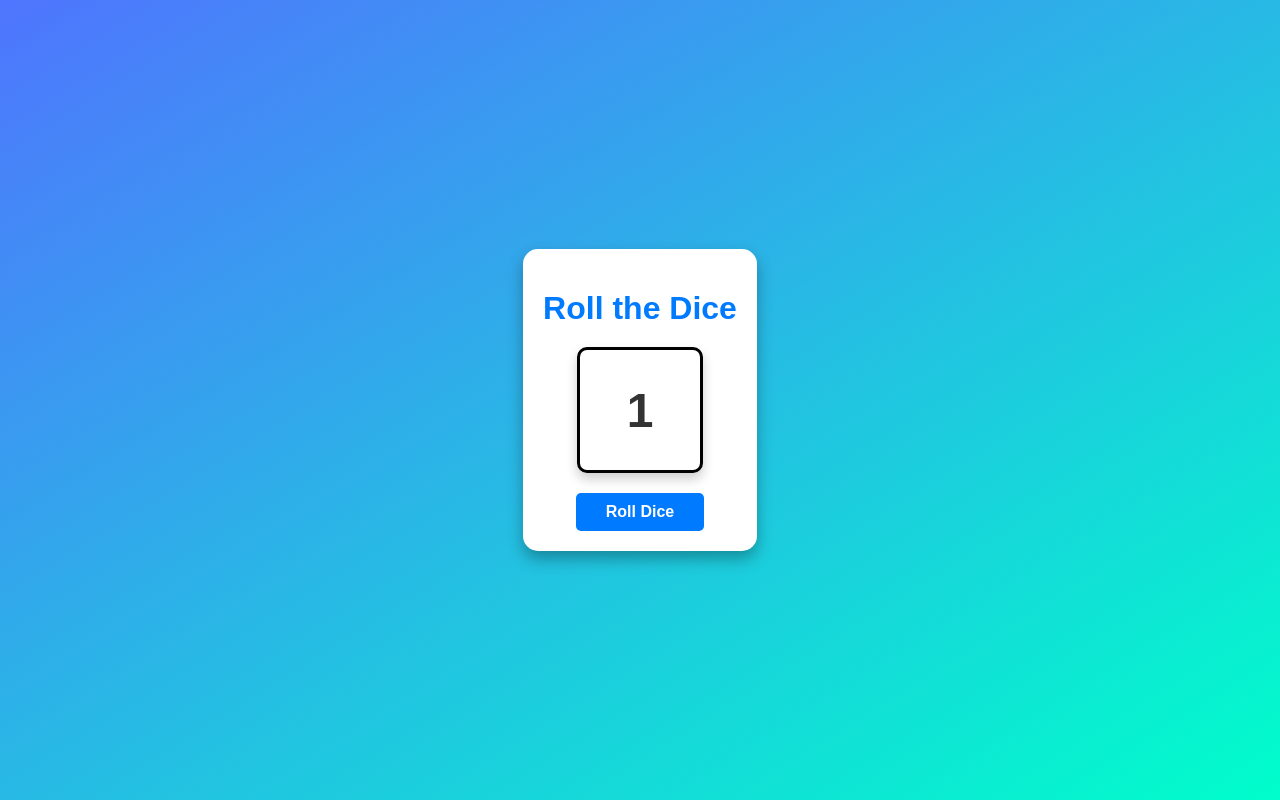
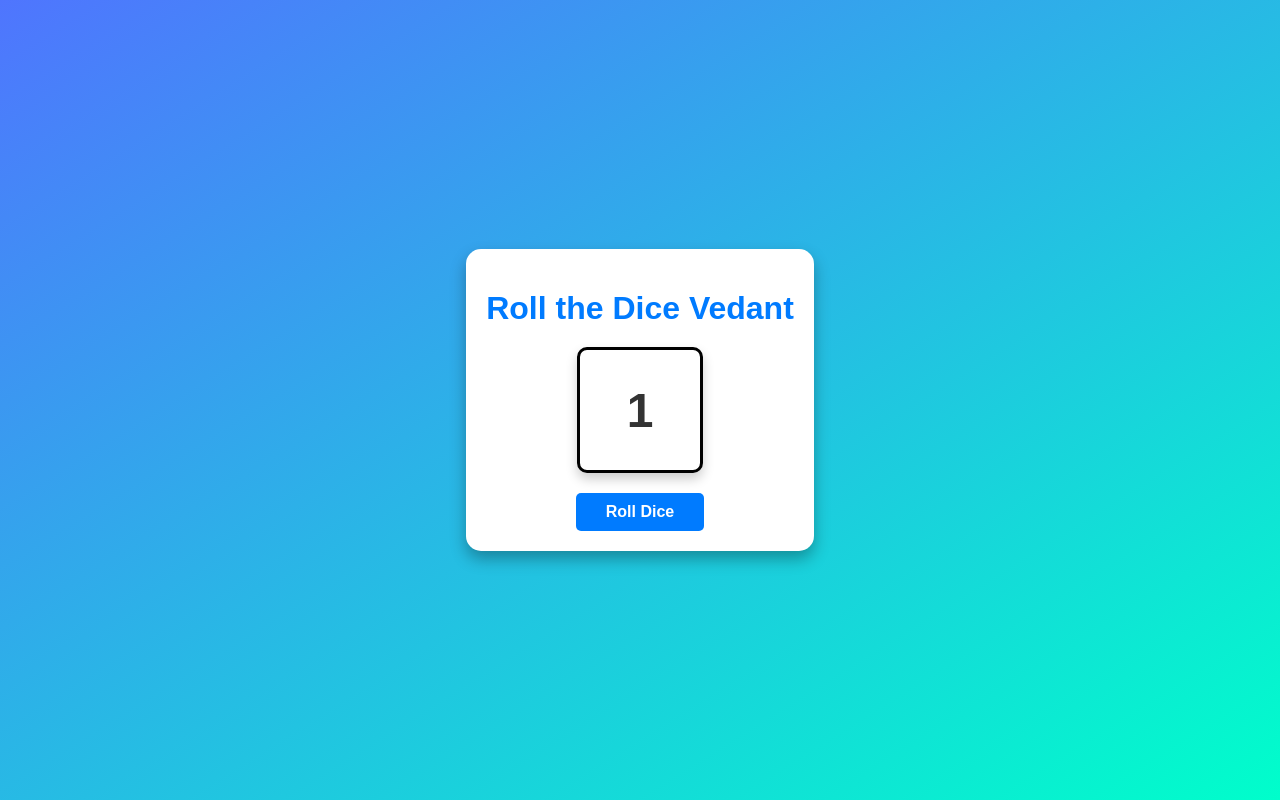
Before and after one commit to VedantDagade/Rolling-Dice, a plain HTML site: page index.html in a window 1280 px wide. Drawn offline with Linux system fonts and the light colour scheme.

Commit message:
modify html filer

```diff
--- a/index.html
+++ b/index.html
@@ -8,9 +8,13 @@
 </head>
 <body>
     <div class="container">
-        <h1>Roll the Dice</h1>
+
+        <h1>Roll the Dice Vedant</h1>
         <div class="dice" id="dice">1</div>
         <button id="rollBtn">Roll Dice</button>
+
+
+
 
     </div>
     <script src="script.js"></script>
```
